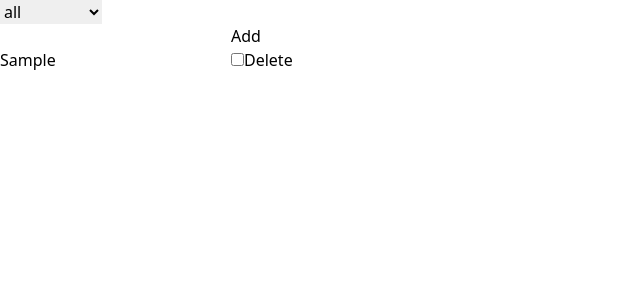
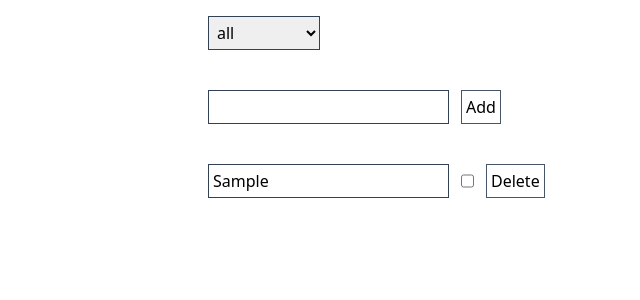
Before and after one commit to yui-szk/next-todo-list, a Next.js app: page / in a window 1280 px wide. Both pictures are taken after typing "Sample" into the empty fields and a click on the input "Add". Shown: the top 300 px of the page, without its empty margins (0-640 px from the left). Built offline with nearby package versions, Linux system fonts and the light colour scheme.

Commit message:
added css

```diff
--- a/src/components/App.tsx
+++ b/src/components/App.tsx
@@ -30,7 +30,7 @@ export function App() {
   };
 
   return (
-    <div>
+    <div className="p-4 mx-auto max-w-4xl space-y-10">
       <Select
         options={filters.map((v) => ({ value: v, name: v }))}
         defaultValue={"all"}
@@ -43,17 +43,28 @@ export function App() {
       ) : (
         filter !== "checked" && (
           <form
+            className="flex space-x-3"
             onSubmit={(e) => {
               e.preventDefault();
               handleSubmit();
             }}
           >
-            <input type="text" value={text} onChange={(e) => handleChange(e)} />
-            <input type="submit" value="Add" onSubmit={handleSubmit} />
+            <input
+              type="text"
+              value={text}
+              onChange={(e) => handleChange(e)}
+              className="border border-slate-700 p-1"
+            />
+            <input
+              type="submit"
+              value="Add"
+              onSubmit={handleSubmit}
+              className="border border-slate-600 p-1"
+            />
           </form>
         )
       )}
-      <ul>
+      <ul className="space-y-4">
         {filteredTodos.map((todo) => (
           <TodoItem
             key={todo.id}
--- a/src/components/Select.tsx
+++ b/src/components/Select.tsx
@@ -6,7 +6,11 @@ type Props = {
 
 export function Select({ options, defaultValue, onChange }: Props) {
   return (
-    <select defaultValue={defaultValue} onChange={onChange}>
+    <select
+      defaultValue={defaultValue}
+      onChange={onChange}
+      className="border border-slate-700 p-1"
+    >
       {options.map(({ value, name }) => (
         <option value={value}>{name}</option>
       ))}
--- a/src/components/TodoItem.tsx
+++ b/src/components/TodoItem.tsx
@@ -9,12 +9,13 @@ type Props = {
 
 export function TodoItem({ todo, checkTodo, editTodo, removeTodo }: Props) {
   return (
-    <li>
+    <li className="flex space-x-3">
       <input
         type="text"
         disabled={todo.checked || todo.removed}
         value={todo.value}
         onChange={(e) => editTodo({ id: todo.id, value: e.target.value })}
+        className="p-1 border border-slate-700"
       />
       <input
         type="checkbox"
@@ -24,6 +25,7 @@ export function TodoItem({ todo, checkTodo, editTodo, removeTodo }: Props) {
       />
       <button
         onClick={() => removeTodo({ id: todo.id, removed: !todo.removed })}
+        className="border border-slate-600 p-1"
       >
         {todo.removed ? "Restore" : "Delete"}
       </button>
```
